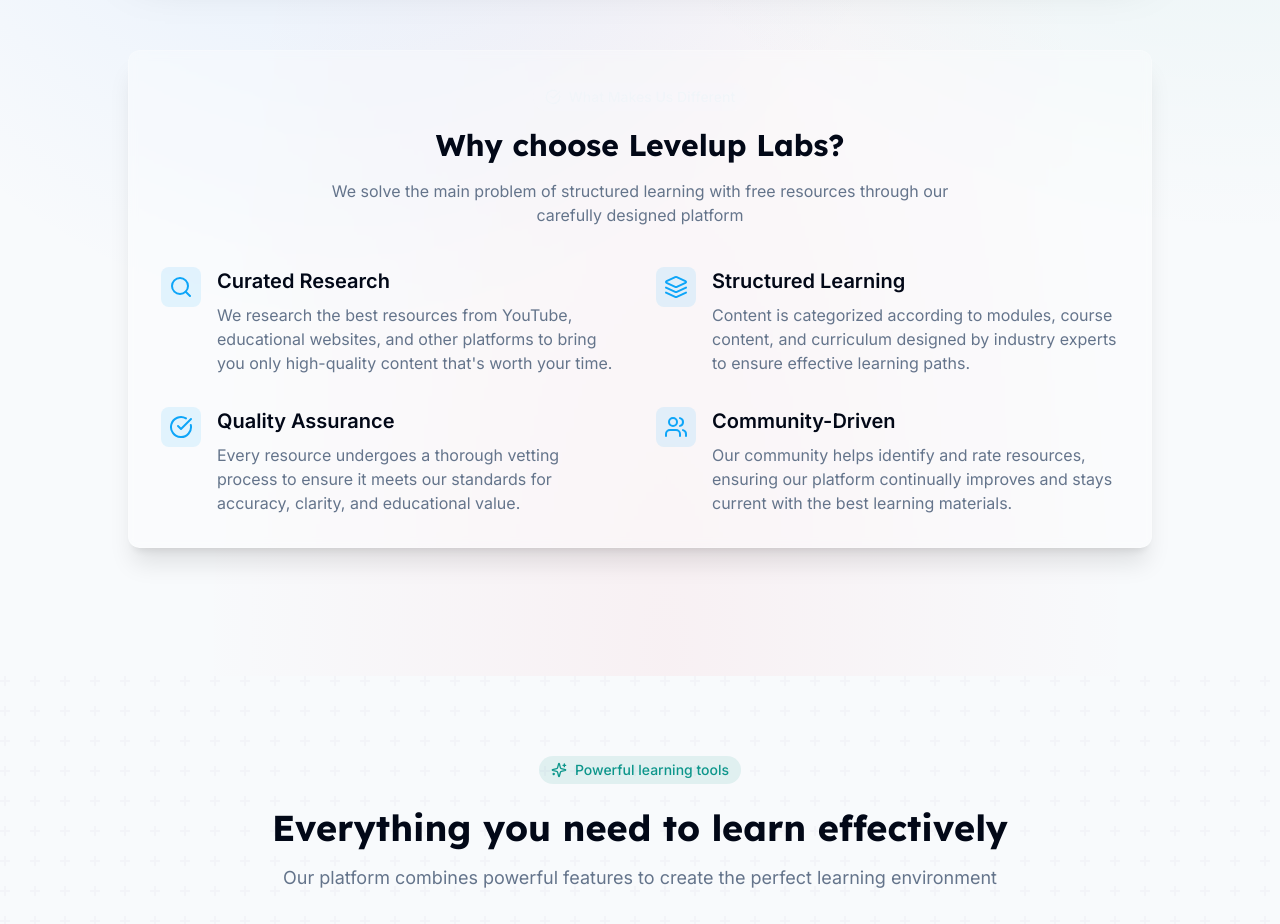
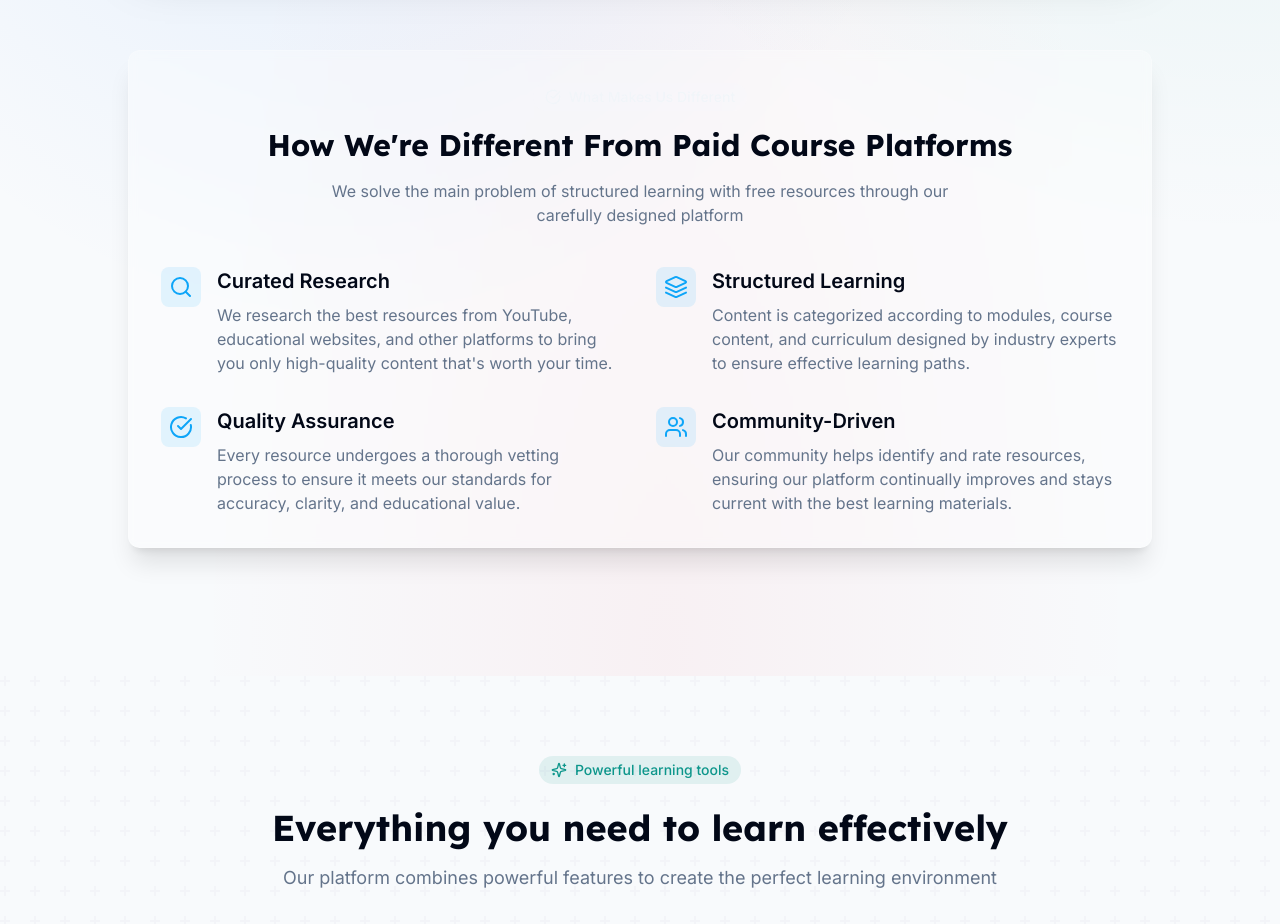
Before and after one commit to levelup4566/Levelup-Labs45667, a React (Vite) app: page / in a window 1280 px wide. Shown: the part 1220-2144 px from the top of the page. Built offline with nearby package versions, Linux system fonts and the light colour scheme.

Commit message:
Update hero section text
Update the hero section to reflect the platform's unique value proposition compared to paid course platforms.
</

```diff
--- a/src/components/home/Hero.tsx
+++ b/src/components/home/Hero.tsx
@@ -82,7 +82,7 @@ const Hero = () => {
                 <CheckCircle className="h-4 w-4 mr-2" />
                 <span>What Makes Us Different</span>
               </div>
-              <h2 className="text-3xl font-bold mb-4 font-display">Why choose Levelup Labs?</h2>
+              <h2 className="text-3xl font-bold mb-4 font-display">How We're Different From Paid Course Platforms</h2>
               <p className="text-muted-foreground max-w-2xl mx-auto">
                 We solve the main problem of structured learning with free resources through our carefully designed platform
               </p>
```
